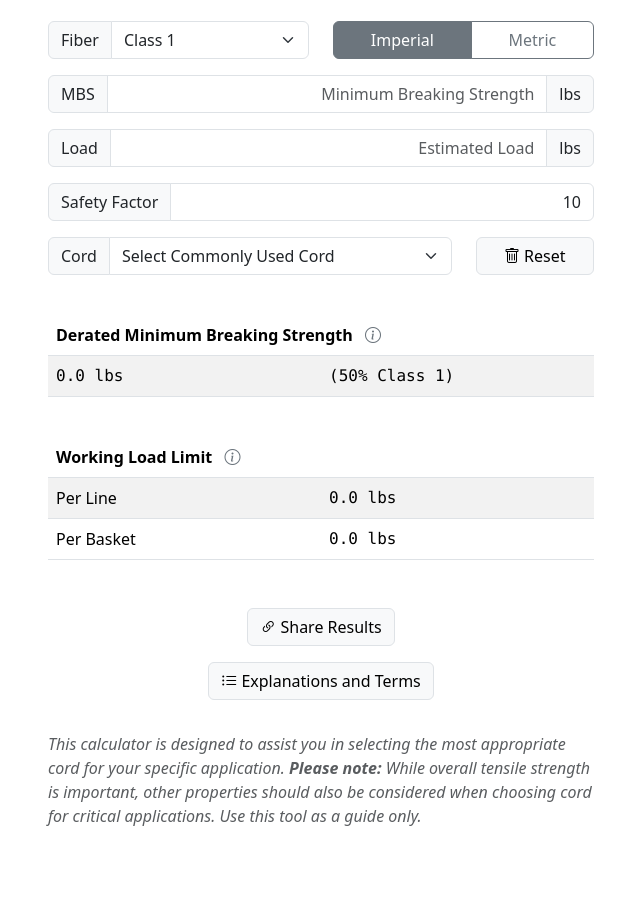
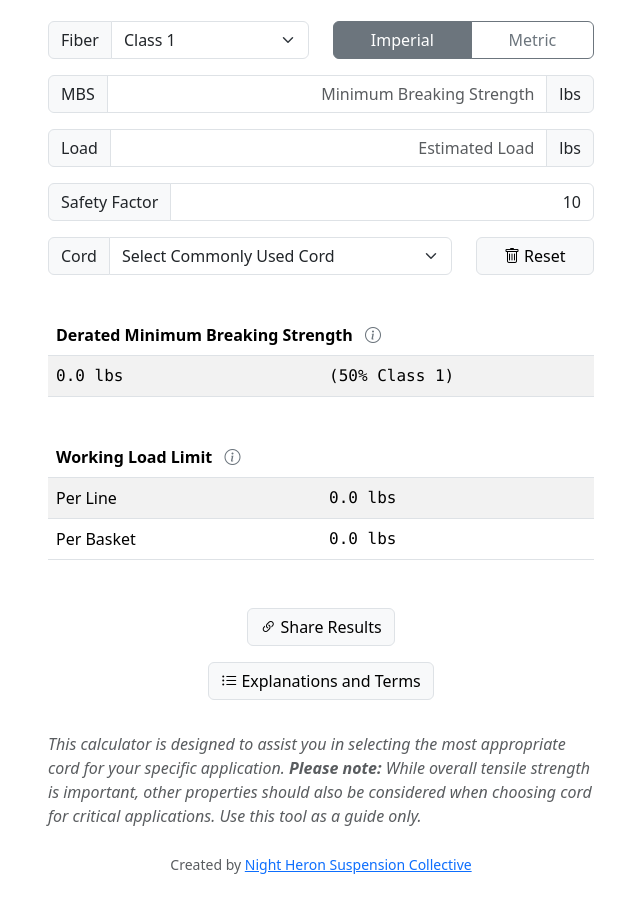
Before and after one commit to wll-wtf/wll-wtf.github.io, a plain HTML site: page index.html in a window 1280 px wide. Shown: the part 143-1056 px from the top of the page, without its empty margins (319-959 px from the left). Before the commit the page ends 1019 px from the top, so only its background shows below. Drawn offline with nearby package versions, Linux system fonts and the light colour scheme.

Commit message:
add credits

```diff
--- a/index.html
+++ b/index.html
@@ -270,6 +270,13 @@
               <b>Please note:</b> While overall tensile strength is important, other properties should also be considered when choosing cord for critical applications. Use this tool as a guide only.
             </p>
           </div>
+          <div class="my-4">
+            <p class="text-body-secondary text-center">
+              <small>
+              Created by <a href="https://www.nightheronsuspension.com">Night Heron Suspension Collective</a>
+              </small>
+            </p>
+          </div>
         </div>
         <div class="col"></div>
       </div>
```
